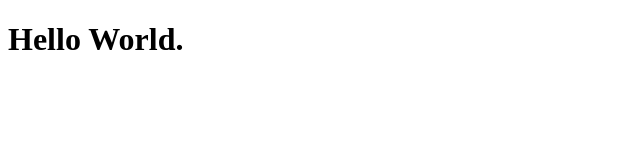
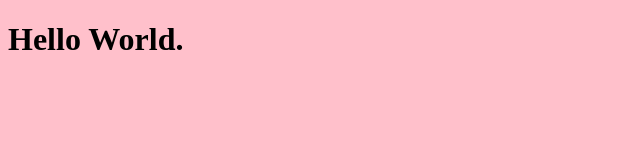
Before and after one commit to cassthecoder/social-media, a plain HTML site: page index.html in a window 1280 px wide. Shown: the whole page, without its empty margins (0-640 px from the left). Drawn offline with Linux system fonts and the light colour scheme.

Commit message:
added styling

```diff
--- a/index.html
+++ b/index.html
@@ -5,6 +5,7 @@
     <meta name="viewport" content="width=device-width, initial-scale=1.0">
     <meta http-equiv="X-UA-Compatible" content="ie=edge">
     <title>Document</title>
+    <link rel="stylesheet" href="style.css">
 </head>
 <body>
     <h1>Hello World.</h1>
--- /dev/null
+++ b/style.css
@@ -0,0 +1,3 @@
+body{
+    background-color:pink;
+}
```
